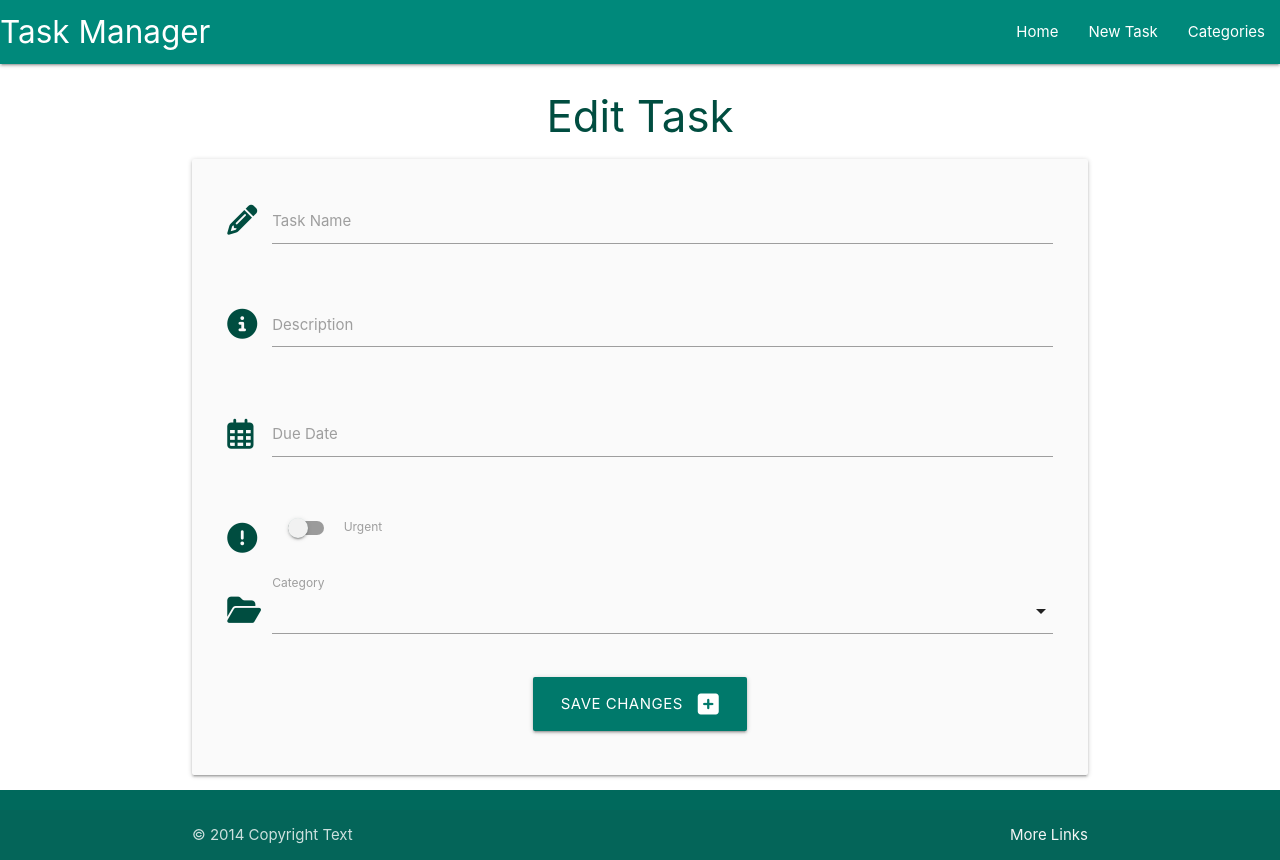
After one commit to ShaneByrne0963/task-manager, a Flask app: template taskmanager/templates/edit_task.html in a window 1280 px wide. The commit adds this page. Run offline with Flask 3, Linux system fonts and the light colour scheme; the template is opened without the code that fills it, so the values that code supplies are empty; some libraries are stand-ins or nearby versions.

Commit message:
Add ability to update tasks

```diff
--- /dev/null
+++ b/taskmanager/templates/edit_task.html
@@ -0,0 +1,81 @@
+{% extends "base.html" %}
+
+{% block content %}
+
+<h3 class="teal-text text-darken-4 center-align">Edit Task</h3>
+
+<div class="row card-panel grey lighten-5">
+    <form class="col s12" method="POST" action="{{ url_for('edit_task', task_id=task.id) }}">
+        <!-- Task Name -->
+        <div class="row">
+            <div class="input-field col s12">
+                <i class="fa-solid fa-pencil-alt prefix teal-text text-darken-4"></i>
+                <input id="task_name" name="task_name" type="text" value="{{ task.task_name }}" class="validate" minlength="5" maxlength="50"
+                    required>
+                <label for="task_name">Task Name</label>
+            </div>
+        </div>
+        <!-- Task Description -->
+        <div class="row">
+            <div class="input-field col s12">
+                <i class="fa-solid fa-circle-info prefix teal-text text-darken-4"></i>
+                <textarea id="task_description" name="task_description" type="text"
+                    class="materialize-textarea validate" minlength="5" maxlength="200"
+                    required>{{ task.task_description }}</textarea>
+                <label for="task_description">Description</label>
+            </div>
+        </div>
+        <!-- Due Date -->
+        <div class="row">
+            <div class="input-field col s12">
+                <i class="fa-regular fa-calendar-days prefix teal-text text-darken-4"></i>
+                <input id="due_date" name="due_date" type="text" class="datepicker validate"
+                    minlength="5" maxlength="200" value="{{ task.due_date }}" required>
+                <label for="due_date">Due Date</label>
+            </div>
+        </div>
+        <!-- Is Urgent -->
+        <div class="row">
+            <div class="input-field col s12">
+                <div class="switch">
+                    <i class="fa-solid fa-circle-exclamation prefix teal-text text-darken-4"></i>
+                    <label>
+                        {% if task.is_urgent %}
+                            <input id="is_urgent" name="is_urgent" type="checkbox" checked>
+                        {% else %}
+                            <input id="is_urgent" name="is_urgent" type="checkbox">
+                        {% endif %}
+                        <span class="lever"></span>
+                        Urgent
+                    </label>
+                </div>
+            </div>
+        </div>
+        <!-- Category -->
+        <div class="row">
+            <div class="input-field col s12">
+                <i class="fa-solid fa-folder-open prefix teal-text text-darken-4"></i>
+                <select id="category_id" name="category_id">
+                    {% for category in categories %}
+                        {% if category.id == task.category_id %}
+                            <option value="{{ category.id }}" selected>{{ category.category_name }}</option>
+                        {% else %}
+                            <option value="{{ category.id }}">{{ category.category_name }}</option>
+                        {% endif %}
+                    {% endfor %}
+                </select>
+                <label>Category</label>
+            </div>
+        </div>
+        <!-- Submit button -->
+        <div class="row">
+            <div class="col s12 center-align">
+                <button type="submit" class="btn-large teal darken-2">Save Changes
+                    <i class="fa-solid fa-square-plus right"></i>
+                </button>
+            </div>
+        </div>
+    </form>
+</div>
+
+{% endblock %}
--- a/taskmanager/templates/tasks.html
+++ b/taskmanager/templates/tasks.html
@@ -26,7 +26,7 @@
             <div class="collapsible-body white-text teal darken-2">
                 <strong>{{ task.category }}</strong>
                 <p>{{ task.task_description }}</p>
-                <a href="" class="btn teal lighten-1">Edit</a>
+                <a href="{{ url_for('edit_task', task_id=task.id) }}" class="btn teal lighten-1">Edit</a>
                 <a class="btn red modal-trigger" href="">Delete</a>
             </div>
         </li>
```
Also changed, not shown: taskmanager/routes.py (+15 -0 lines).
